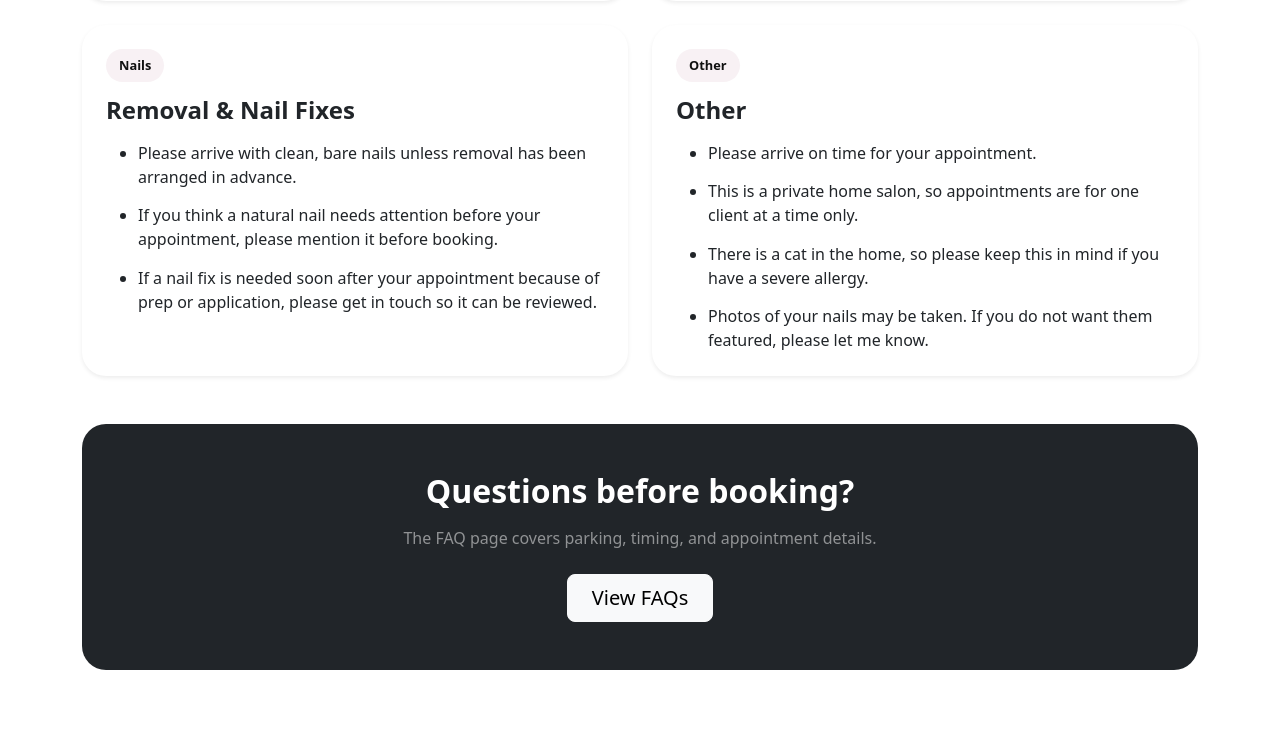
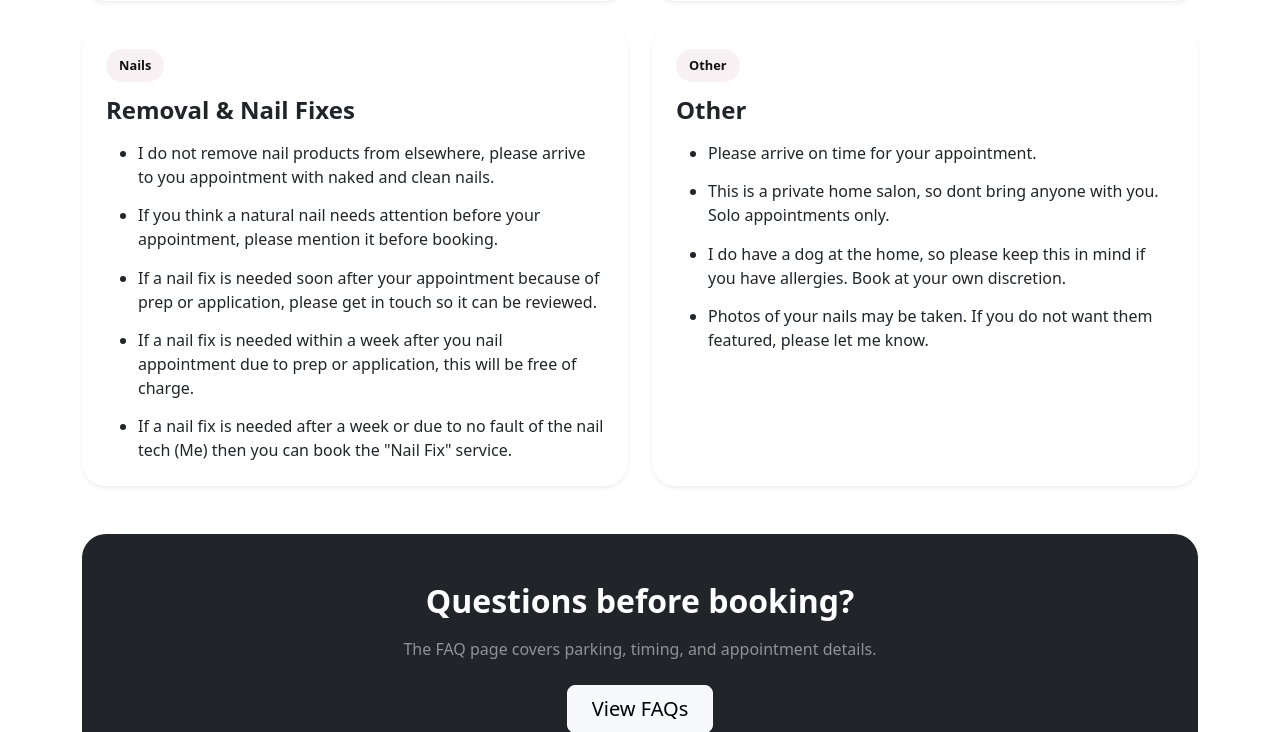
Before and after one commit to GDV373/nailsbylexia, a Django app: page /policies/ in a window 1280 px wide. Shown: the part 716-1448 px from the top of the page. Run offline with Django 5.2, Linux system fonts and the light colour scheme.

Commit message:
updated policys and FAQ v2

```diff
--- a/templates/pages/policies.html
+++ b/templates/pages/policies.html
@@ -78,9 +78,11 @@
                         <span class="policy-pill">Nails</span>
                         <h2 class="h4 fw-bold mb-3">Removal &amp; Nail Fixes</h2>
                         <ul class="policy-list mb-0">
-                            <li>Please arrive with clean, bare nails unless removal has been arranged in advance.</li>
+                            <li>I do not remove nail products from elsewhere, please arrive to you appointment with naked and clean nails.</li>
                             <li>If you think a natural nail needs attention before your appointment, please mention it before booking.</li>
                             <li>If a nail fix is needed soon after your appointment because of prep or application, please get in touch so it can be reviewed.</li>
+                            <li>If a nail fix is needed within a week after you nail appointment due to prep or application, this will be free of charge.</li>
+                            <li>If a nail fix is needed after a week or due to no fault of the nail tech (Me) then you can book the "Nail Fix" service.</li>
                         </ul>
                     </div>
                 </div>
@@ -93,8 +95,8 @@
                         <h2 class="h4 fw-bold mb-3">Other</h2>
                         <ul class="policy-list mb-0">
                             <li>Please arrive on time for your appointment.</li>
-                            <li>This is a private home salon, so appointments are for one client at a time only.</li>
-                            <li>There is a cat in the home, so please keep this in mind if you have a severe allergy.</li>
+                            <li>This is a private home salon, so dont bring anyone with you. Solo appointments only.</li>
+                            <li>I do have a dog at the home, so please keep this in mind if you have allergies. Book at your own discretion.</li>
                             <li>Photos of your nails may be taken. If you do not want them featured, please let me know.</li>
                         </ul>
                     </div>
```
